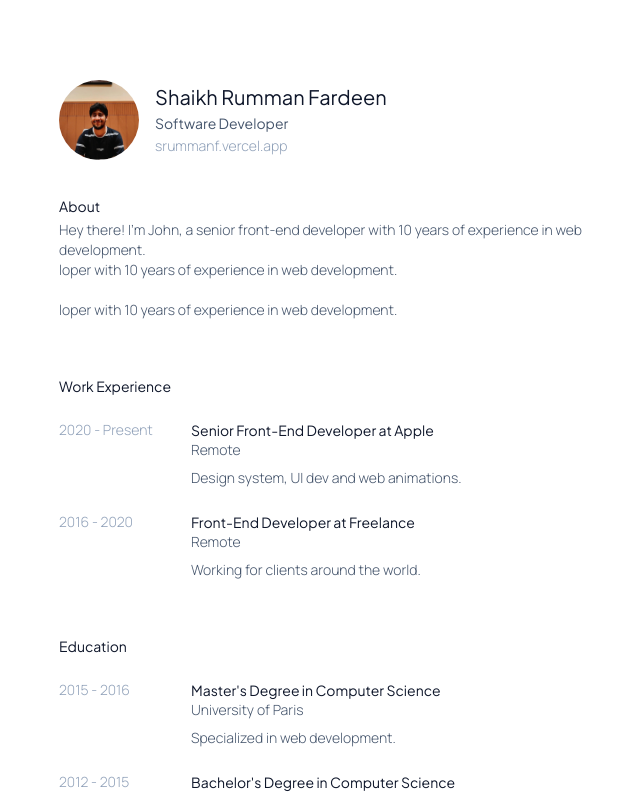
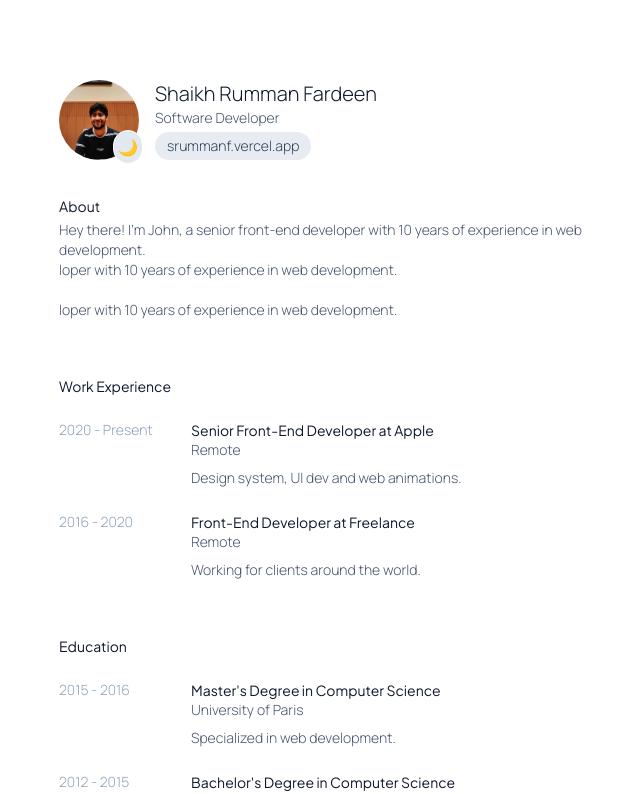
Before and after one commit to srummanf/digitalcv, a Next.js app: page / in a window 1280 px wide. Shown: the top 794 px of the page, without its empty margins (317-957 px from the left). Built offline with nearby package versions, Linux system fonts and the light colour scheme.

Commit message:
`feat: updated layout and content components with design changes`

```diff
--- a/app/layout.tsx
+++ b/app/layout.tsx
@@ -39,7 +39,7 @@ export default function RootLayout({
 }) {
   return (
     <html lang="en">
-      <body className={`${manrope.className} dark:bg-neutral-900`}>
+      <body className={`${manrope.className} dark:bg-[#222222]`}>
         {children}
       </body>
     </html>
--- a/app/page.tsx
+++ b/app/page.tsx
@@ -12,6 +12,7 @@ export default function Home() {
     <main className="max-w-xl mx-auto px-6 py-20 relative min-h-screen font-light">
       {/* Avatar & Name */}
       <section className="flex items-center">
+        <div className="relative w-20 h-20">
           <Image
             alt="Author"
             src={generalData.avatar}
@@ -19,26 +20,50 @@ export default function Home() {
             height={80}
             className="rounded-full object-cover"
           />
+
+          <div className="absolute -bottom-1 -right-1 rounded-full bg-slate-200 dark:bg-[#383838] p-1 border border-white dark:border-slate-800">
+            <span className="text-base">
+              {generalData.statusEmoji ? (
+                generalData.statusEmoji
+              ) : (
+                <svg
+                  xmlns="http://www.w3.org/2000/svg"
+                  className="w-4 h-4 text-slate-500"
+                  fill="none"
+                  viewBox="0 0 24 24"
+                  stroke="currentColor"
+                >
+                  <path
+                    strokeLinecap="round"
+                    strokeLinejoin="round"
+                    strokeWidth={2}
+                    d="M12 4v16m8-8H4"
+                  />
+                </svg>
+              )}
+            </span>
+          </div>
+        </div>
+
         <div className="ml-4">
-          <h1
-            className={`${plusJakartaSans.className} mb-0.5 text-xl text-slate-900 dark:text-slate-100`}
-          >
+          <h1 className="text-xl text-slate-900 dark:text-slate-100">
             {generalData.name}
           </h1>
-          <p
-            className={`${plusJakartaSans.className} text-slate-600 dark:text-slate-300 text-sm`}
-          >
+          <p className="text-sm text-slate-600 dark:text-slate-300">
             {generalData.jobTitle}
           </p>
+
           {generalData.website && (
-            <span className="text-sm text-slate-400 dark:text-slate-400">
+            <span className="mt-1 inline-block rounded-full bg-slate-200/80 px-3 py-1 text-sm text-slate-700 dark:bg-[#383838] dark:text-slate-300">
               <a
                 href={generalData.website}
                 target="_blank"
                 rel="noopener noreferrer"
                 className="hover:underline"
               >
-                {generalData.website.replace(/(^\w+:|^)\/\//, "").replace("www.", "")}
+                {generalData.website
+                  .replace(/(^\w+:|^)\/\//, "")
+                  .replace("www.", "")}
               </a>
             </span>
           )}
--- a/components/ContentWithLinks.tsx
+++ b/components/ContentWithLinks.tsx
@@ -1,7 +1,6 @@
 import React from "react";
 import { plusJakartaSans } from "@/app/fonts";
 import { projectData, type ContentWithLinks } from "@/data/contentWithLinks";
-
 
 type ContentProps = ContentWithLinks;
 
@@ -24,7 +23,7 @@ const ContentWithLinks: React.FC<ContentProps> = ({ title, items }) => {
                 href={item.url}
                 target="_blank"
                 rel="noopener noreferrer"
-                className={`${plusJakartaSans.className} text-slate-900 dark:text-slate-100 hover:underline inline-flex items-center gap-1`}
+                className={`${plusJakartaSans.className} group text-slate-900 dark:text-slate-100 hover:underline underline-offset-3 inline-flex items-center gap-1`}
               >
                 {item.title}
                 <svg
@@ -33,6 +32,7 @@ const ContentWithLinks: React.FC<ContentProps> = ({ title, items }) => {
                   viewBox="0 0 12 12"
                   fill="none"
                   xmlns="http://www.w3.org/2000/svg"
+                  className="transform transition-transform duration-200 group-hover:-translate-y-0.5 group-hover:translate-x-0.5"
                 >
                   <path
                     d="M3.5 3C3.22386 3 3 3.22386 3 3.5C3 3.77614 3.22386 4 3.5 4V3ZM8.5 3.5H9C9 3.22386 8.77614 3 8.5 3V3.5ZM8 8.5C8 8.77614 8.22386 9 8.5 9C8.77614 9 9 8.77614 9 8.5H8ZM2.64645 8.64645C2.45118 8.84171 2.45118 9.15829 2.64645 9.35355C2.84171 9.54882 3.15829 9.54882 3.35355 9.35355L2.64645 8.64645ZM3.5 4H8.5V3H3.5V4ZM8 3.5V8.5H9V3.5H8ZM8.14645 3.14645L2.64645 8.64645L3.35355 9.35355L8.85355 3.85355L8.14645 3.14645Z"
@@ -40,7 +40,10 @@ const ContentWithLinks: React.FC<ContentProps> = ({ title, items }) => {
                   />
                 </svg>
               </a>
-              <p className="text-slate-600 dark:text-gray-400">{item.subTitle}</p>
+
+              <p className="text-slate-600 dark:text-gray-400">
+                {item.subTitle}
+              </p>
               {item.description && (
                 <p className="text-slate-600 dark:text-gray-400 mt-2">
                   {item.description}
--- a/data/general.ts
+++ b/data/general.ts
@@ -1,8 +1,18 @@
+// types/general.ts
+export interface GeneralData {
+  avatar: string;
+  name: string;
+  jobTitle: string;
+  website?: string;
+  statusEmoji?: string; // New optional field
+}
+
 export const generalData = {
   name: "Shaikh Rumman Fardeen",
   avatar: "/images/srummanf.jpg",
   jobTitle: "Software Developer",
   website: "https://srummanf.vercel.app",
+  statusEmoji: "🌙",
   about:
     "Hey there! I'm John, a senior front-end developer with 10 years of experience in web development. \n loper with 10 years of experience in web development. \n\n loper with 10 years of experience in web development.",
   contacts: [
@@ -28,3 +38,8 @@ export const generalData = {
     },
   ],
 };
+
+/**
+ * Status - Use Circular Emoji for Better Visibility - 🟢, 🔴, 🟡, 🔵, 🟣, ⚫, ⚪, 🟠, 🟤, 🟩, 🟦, 🟥, 🟪, 🟫, 🌑, 🌕, 🌖, 🌗, 🌘, 🌒
+
+ */
```
Lines whose indentation alone changed are shown as unchanged.
